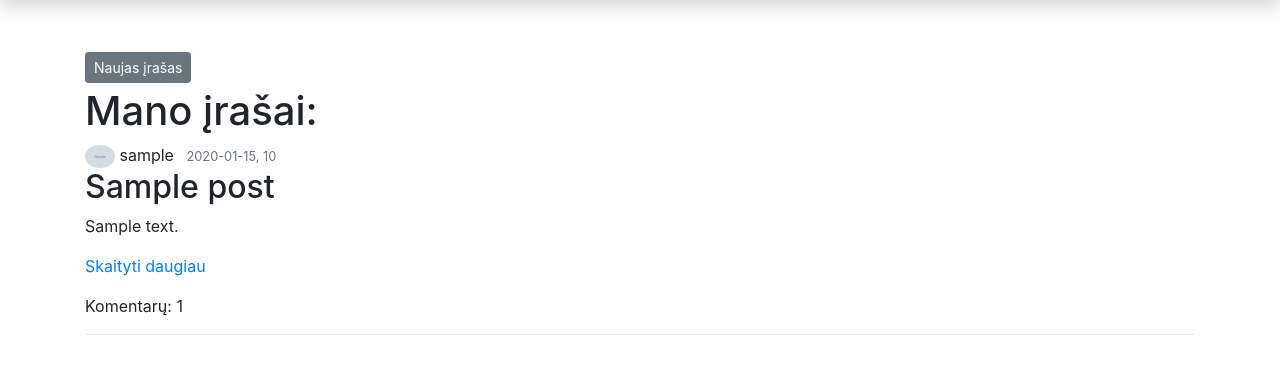
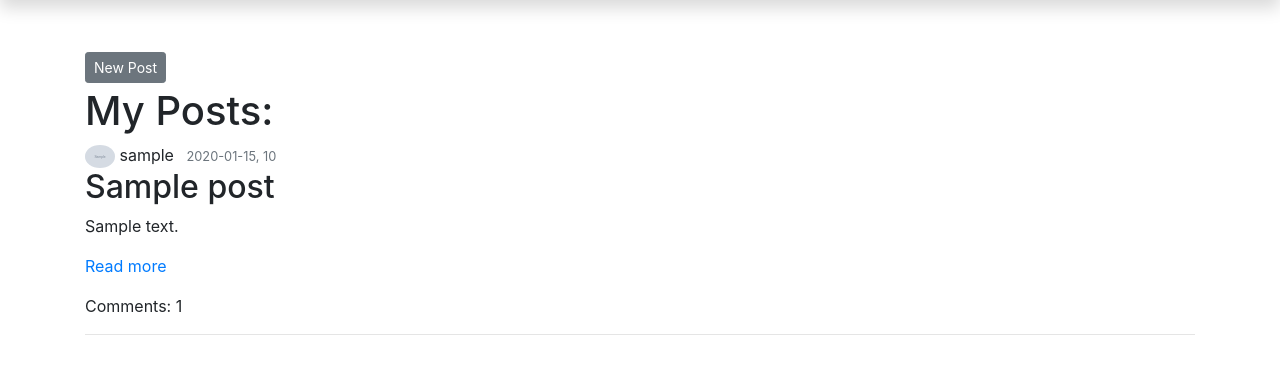
Before and after one commit to DonatasNoreika/myblog_202401, a Django app: page /myposts/ in a window 1280 px wide. Shown: the part 60-434 px from the top of the page. Run offline with Django 5.2, Linux system fonts and the light colour scheme; a user stored in the database is signed in; tables that the repository leaves empty hold one stand-in row (values such as "Sample post"); grey boxes marked "Sample" are stand-in pictures; some libraries are stand-ins or nearby versions.

Commit message:
Išverstas myposts.html į LT

```diff
--- a/mysite/myblog/templates/myposts.html
+++ b/mysite/myblog/templates/myposts.html
@@ -1,11 +1,11 @@
 {% extends 'base.html' %}
-
-{% block "title" %}Mano įrašai{% endblock %}
+{% load i18n %}
+{% block "title" %}{% trans "My Posts" %}{% endblock %}
 
 {% block "content" %}
 {% if posts %}
-<a class="btn btn-secondary btn-sm mt-1 mb-1" href="{% url 'post_new' %}">Naujas įrašas</a>
-<h1>Mano įrašai:</h1>
+<a class="btn btn-secondary btn-sm mt-1 mb-1" href="{% url 'post_new' %}">{% trans "New Post" %}</a>
+<h1>{% trans "My Posts:" %}</h1>
 {% for post in posts %}
 <article class="media content-section">
     <div class="media-body">
@@ -15,14 +15,14 @@
             <small class="text-muted">{{ post.date|date:"Y-m-d, f" }}</small>
             <h2><a class="article-title">{{ post.title }}</a></h2>
             <p class="article-content">{{ post.content|truncatewords:"30"|safe }}</p>
-            <p class="card-text"><a href="{% url 'post' post.pk %}">Skaityti daugiau</a></p>
-            <a>Komentarų: {{ post.num_comments }}</a>
+            <p class="card-text"><a href="{% url 'post' post.pk %}">{% trans "Read more" %}</a></p>
+            <a>{% trans "Comments" %}: {{ post.num_comments }}</a>
         </div>
         <hr>
     </div>
 </article>
 {% endfor %}
 {% else %}
-<p>Nėra įrašų</p>
+<p>{% trans "No Comments" %}</p>
 {% endif %}
 {% endblock %}
```
Also changed, not shown: mysite/myblog/locale/lt/LC_MESSAGES/django.po, 1 other file.
